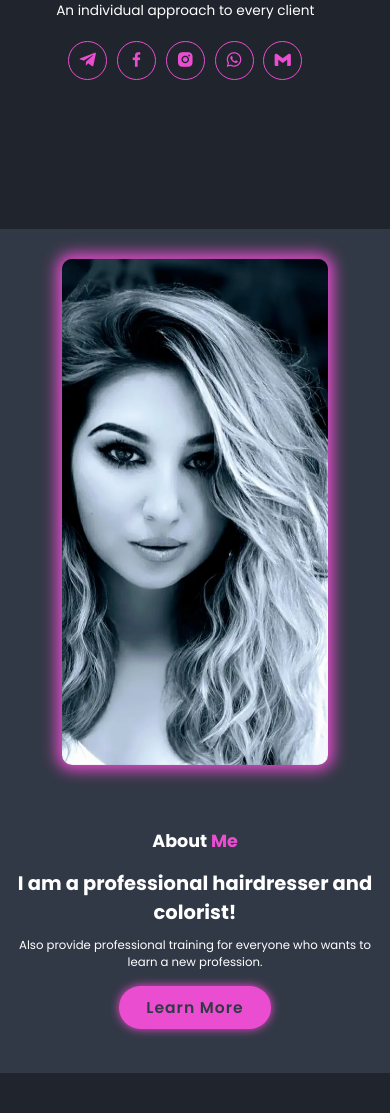
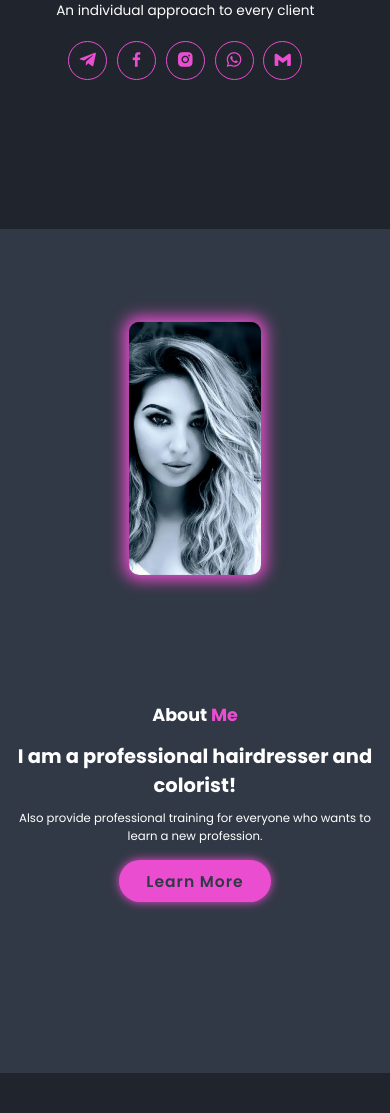
Before and after one commit to Mr-Shams86/Irada_Shamsi_Website, a FastAPI app: page / in a window 390 px wide. Shown: the part 615-1728 px from the top of the page. Run offline with FastAPI, Linux system fonts and the light colour scheme; data that the repository does not hold is empty; parts of the project's set-up code (start-up, migrations or seed data) failed here and were passed over; some libraries are stand-ins or nearby versions.

Commit message:
Внёс изминения в разрешение крана для мобильных уст-в

```diff
--- a/static/css/style.css
+++ b/static/css/style.css
@@ -883,7 +883,7 @@ section {
 
   .home-img img,
   .about-img img {
-    width: 100%;
+    width: 50%;
     max-height: 60vh;
     animation: floatImage 5s ease-in-out infinite; /* Анимация включена по умолчанию */
   }
@@ -935,8 +935,7 @@ section {
   }
 
   .about-img img {
-    width: 90vw;
-    width: 100%;
+    width: 50%;
     max-height: 60vh;
   }
 
```
